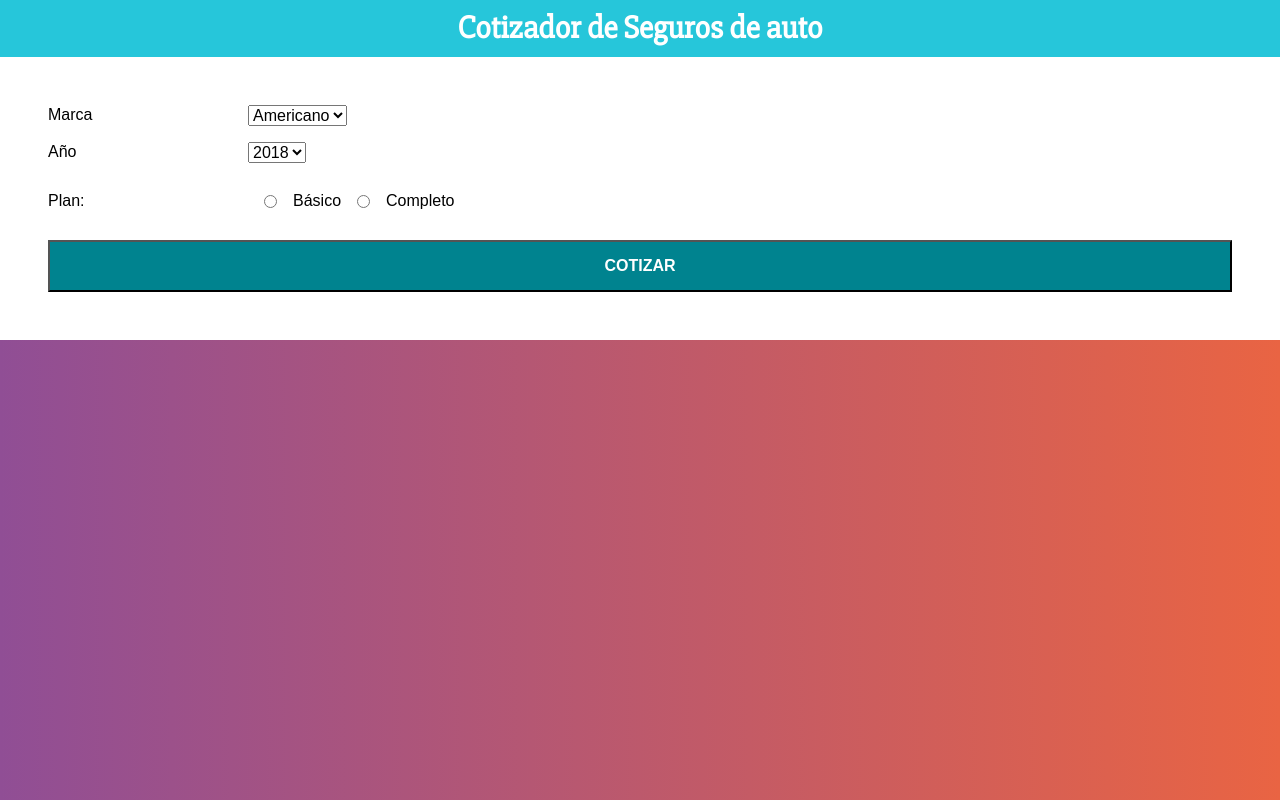
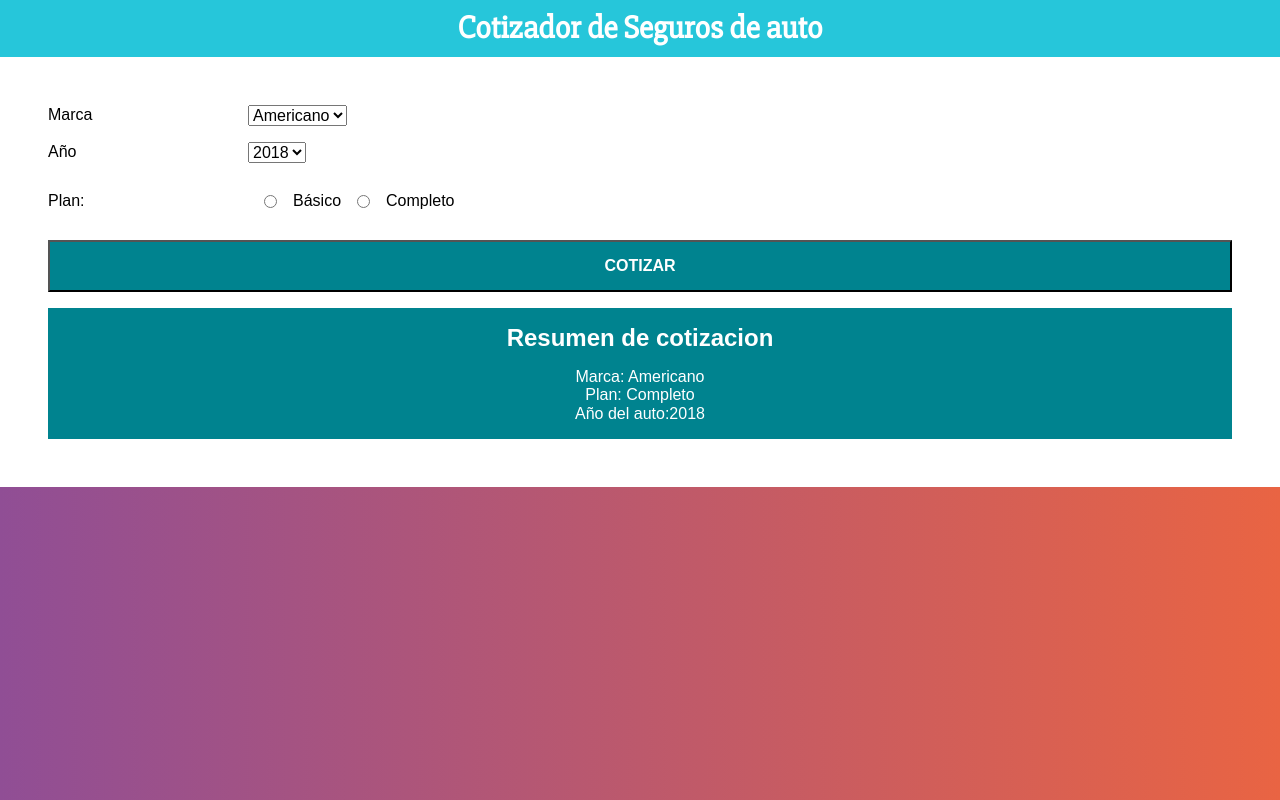
Before and after one commit to jakos176/cotizador, a React (Create React App) app: page / in a window 1280 px wide. Both pictures are taken after a click on the button "COTIZAR". Built offline with nearby package versions, Linux system fonts and the light colour scheme.

Commit message:
Mostrando el resumen en la pantalla principal

```diff
--- a/src/componentes/App.js
+++ b/src/componentes/App.js
@@ -2,6 +2,7 @@
 import Header from "./Header";
 import Formulario from "./Formulario";
 import {calcularMarca, obtenerDiferenciaAnio, obtenerPlan} from "../helper";
+import Resumen from "./Resumen";
 
 class App extends Component {
 
@@ -51,6 +52,7 @@
 
                 <div className="contenedor-formulario">
                     <Formulario cotizarSeguro={this.cotizar}/>
+                    <Resumen datos={this.state.datos} resultado={this.state.resultado} />
                 </div>
             </div>
         );
--- /dev/null
+++ b/src/componentes/Resumen.js
@@ -0,0 +1,29 @@
+import React, {Component} from 'react';
+import {primeraMayuscula} from "../helper";
+
+class Resumen extends Component {
+    mostrarResumen = () => {
+        const {marca, year, plan} = this.props.datos;
+
+        if (!marca || !year || !plan) {
+            return null;
+        }
+
+        return (
+            <div className='resumen'>
+                <h2>Resumen de cotizacion</h2>
+                <li>Marca: {primeraMayuscula(marca)}</li>
+                <li>Plan: {primeraMayuscula(plan)}</li>
+                <li>Año del auto:{primeraMayuscula(year)} </li>
+            </div>
+
+        );
+    };
+
+    render() {
+        return (this.mostrarResumen());
+    }
+
+}
+
+export default Resumen;
```
